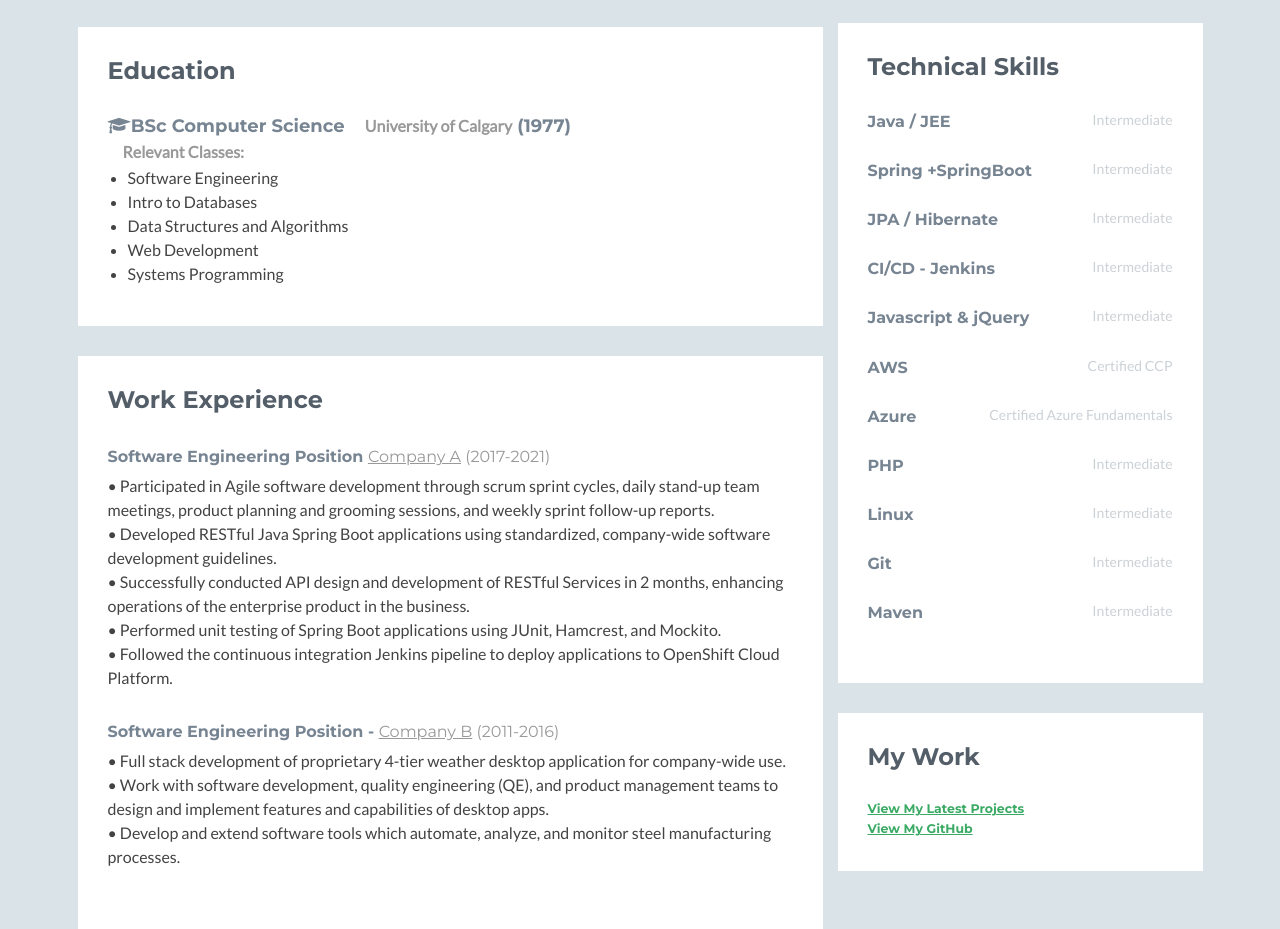
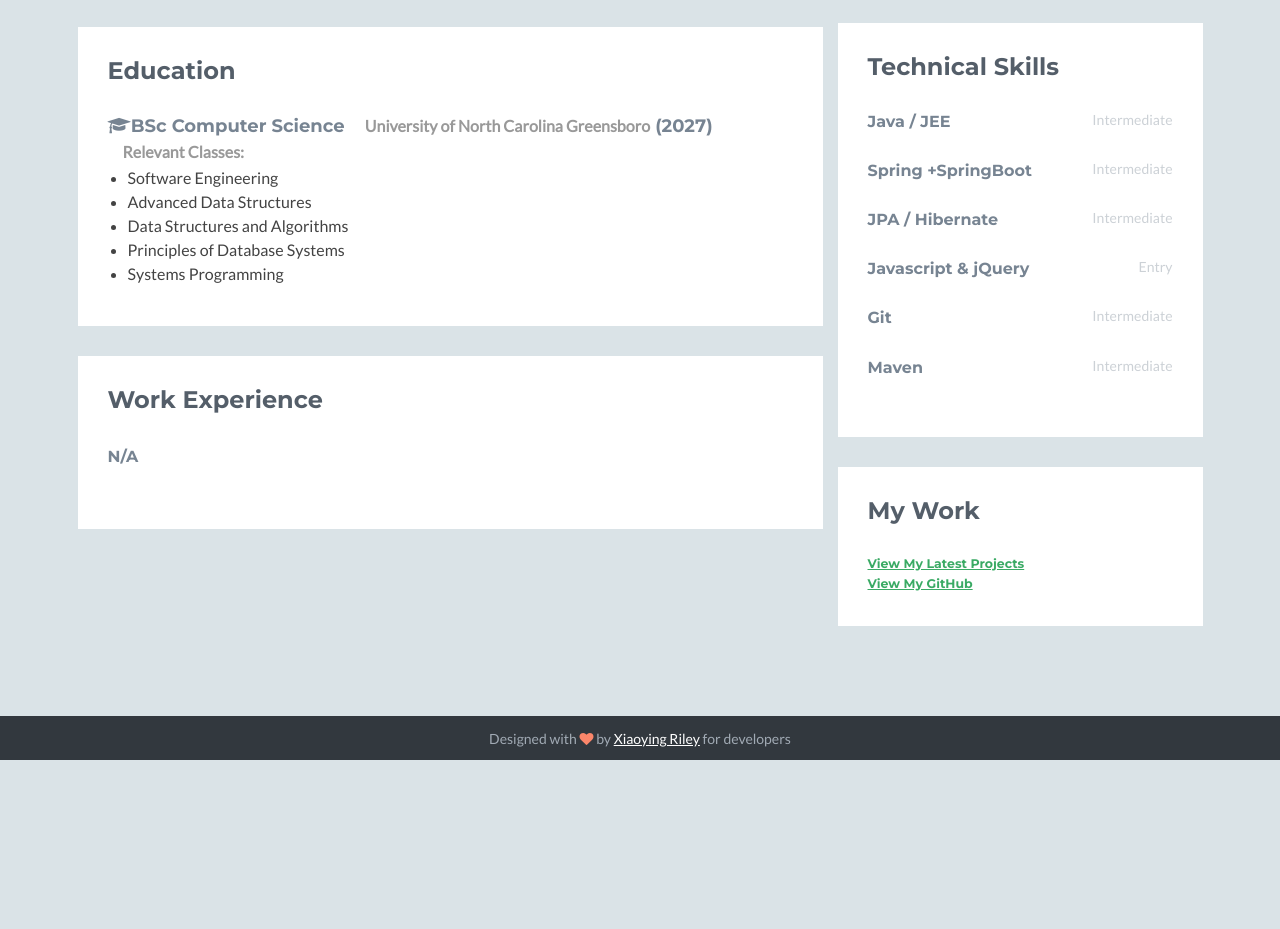
Before and after one commit to c-pierce-1/c-pierce-1.github.io, a plain HTML site: page index.html in a window 1280 px wide. Shown: the part 553-1482 px from the top of the page. After the commit the page ends 1313 px from the top, so only its background shows below. Drawn offline with nearby package versions, Linux system fonts and the light colour scheme; no server answers.

Commit message:
Basic changes

```diff
--- a/index.html
+++ b/index.html
@@ -95,16 +95,16 @@
                         <div class="item">
                             <h3 class="title">
                                 <i class="fa fa-graduation-cap"></i>BSc Computer Science
-                                <!-- TODO --> <span class="university">University of Calgary</span> <span
-                                    class="year">(1977)</span>
+                                <!-- TODO --> <span class="university">University of North Carolina Greensboro</span> <span
+                                    class="year">(2027)</span>
                             </h3>
 
                             <h6 class="university">Relevant Classes:</h6>
                             <ul>
                                 <li>Software Engineering</li>
-                                <li>Intro to Databases</li>
+                                <li>Advanced Data Structures</li>
                                 <li>Data Structures and Algorithms</li>
-                                <li>Web Development</li>
+                                <li>Principles of Database Systems</li>
                                 <li>Systems Programming</li>
                             </ul>
                         </div>
@@ -113,6 +113,7 @@
                     </div>
                     <!--//section-inner-->
                 </section>
+
                 <!--//section-->
                 <section class="experience section">
                     <div class="section-inner">
@@ -120,7 +121,8 @@
                         <div class="content">
                             <div class="item" name="Job1">
                                 <!-- TODO -->
-                                <h3 class="title">Software Engineering Position <span class="place">
+                                <h3 class="title">N/A <span class="place">
+                                    <!--
                                         <a href="#">Company A</a>
                                     </span>
                                     <span class="year">(2017-2021)</span>
@@ -146,6 +148,7 @@
                                 </p>
                             </div>
                             <!--//item-->
+                            <!--
                             <div class="item" name="Job2">
                                 <h3 class="title">Software Engineering Position - <span class="place">
                                         <a href="#">Company B</a>
@@ -186,7 +189,7 @@
                                 <li>
                                     <i class="fa fa-envelope"></i>
                                     <span class="sr-only">Email:</span>
-                                    <!-- TODO --> <a href="mailto:james@website.com">James@website.com</a>
+                                    <!-- TODO --> <a href="mailto:c.pierce27284@gmail.com">c.pierce27284@gmail.com</a>
                                 </li>
                                 <li>
                                     <i class="fa fa-link"></i>
@@ -229,36 +232,8 @@
                                 </div>
                                 <!--//item-->
                                 <div class="item">
-                                    <h3 class="level-title">CI/CD - Jenkins <span class="level-label"
-                                            data-placement="left" data-animation="true">Intermediate</span>
-                                    </h3>
-                                </div>
-                                <!--//item-->
-                                <div class="item">
                                     <h3 class="level-title">Javascript &amp; jQuery <span class="level-label"
-                                            data-placement="left" data-animation="true">Intermediate</span>
-                                    </h3>
-                                </div>
-                                <!--//item-->
-                                <div class="item">
-                                    <h3 class="level-title">AWS <span class="level-label" data-placement="left"
-                                            data-animation="true">Certified CCP</span>
-                                    </h3>
-                                </div>
-                                <!--//item-->
-                                <div class="item">
-                                    <h3 class="level-title">Azure <span class="level-label" data-placement="left"
-                                            data-animation="true">Certified Azure Fundamentals</span>
-                                    </h3>
-                                </div>
-                                <!--//item-->
-                                <div class="item">
-                                    <h3 class="level-title">PHP <span class="level-label">Intermediate</span>
-                                    </h3>
-                                </div>
-                                <!--//item-->
-                                <div class="item">
-                                    <h3 class="level-title">Linux <span class="level-label">Intermediate</span>
+                                            data-placement="left" data-animation="true">Entry</span>
                                     </h3>
                                 </div>
                                 <!--//item-->
```
